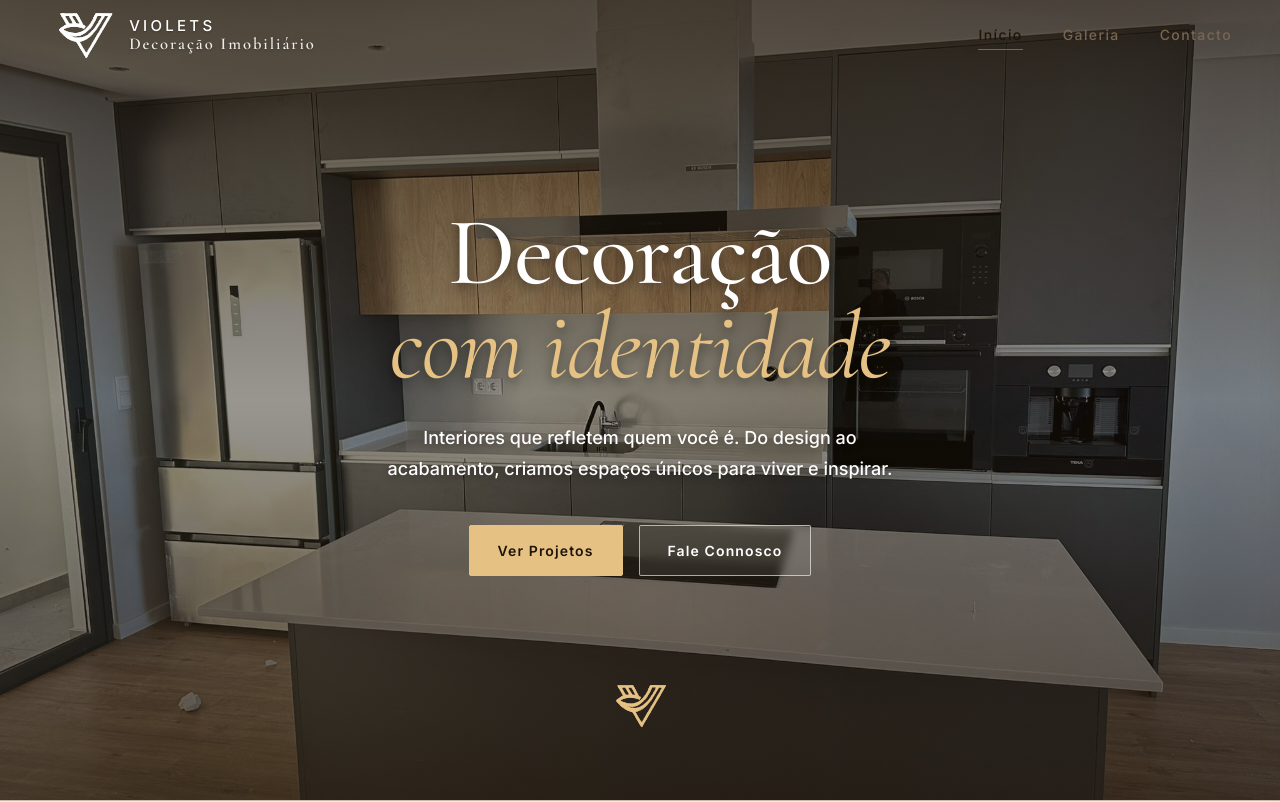
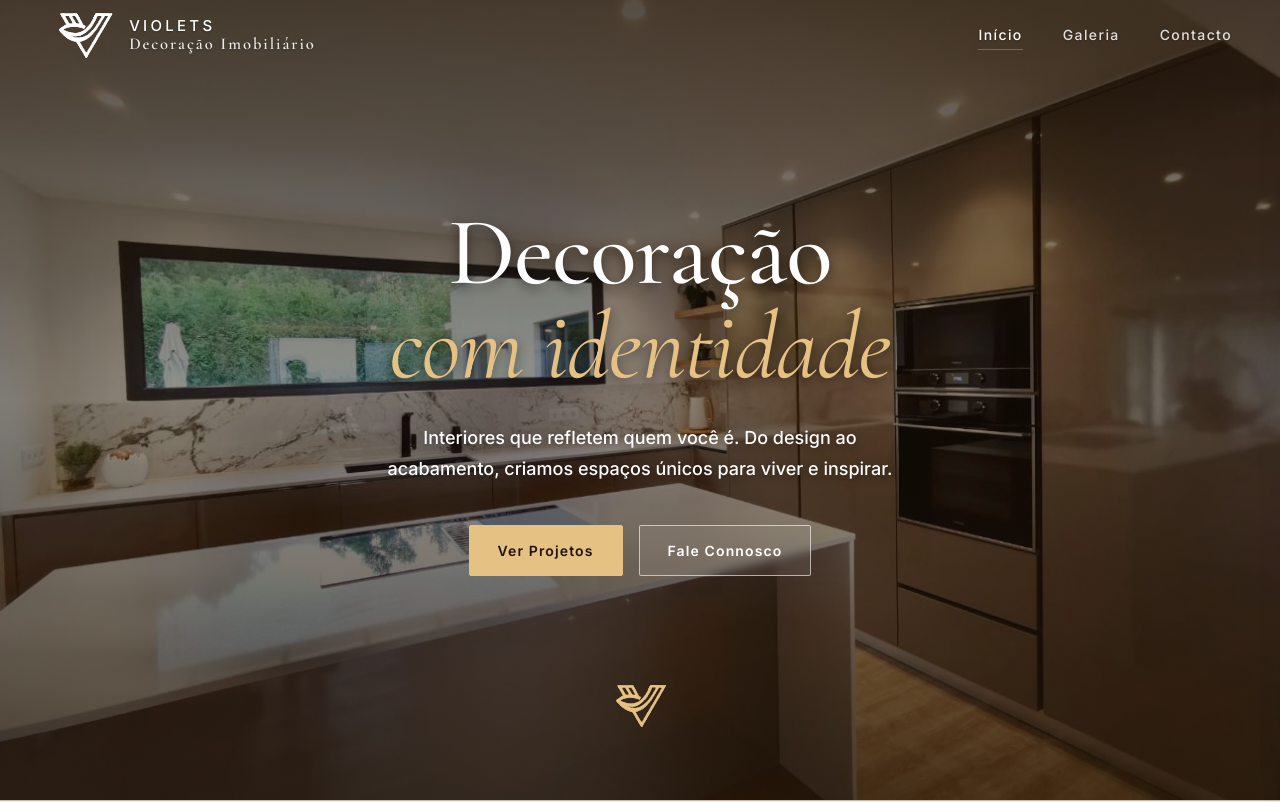
Before and after one commit to joaolopes53/violets, a React (Vite) app: page / in a window 1280 px wide. Shown: the top 802 px of the page. Built offline with nearby package versions, Linux system fonts and the light colour scheme.

Commit message:
refactor: update hero background image and rename navbar navigation selector

```diff
--- a/src/components/Navbar.css
+++ b/src/components/Navbar.css
@@ -25,13 +25,13 @@
   text-shadow: 0 1px 3px rgba(0, 0, 0, 0.3);
 }
 
-.navbar--home:not(.navbar--scrolled):not(.navbar--open) .navbar__nav a {
+.navbar--home:not(.navbar--scrolled):not(.navbar--open) .navbar__nav-desktop a {
   color: rgba(255, 255, 255, 0.85);
   text-shadow: 0 1px 2px rgba(0, 0, 0, 0.25);
 }
 
-.navbar--home:not(.navbar--scrolled):not(.navbar--open) .navbar__nav a:hover,
-.navbar--home:not(.navbar--scrolled):not(.navbar--open) .navbar__nav a.active {
+.navbar--home:not(.navbar--scrolled):not(.navbar--open) .navbar__nav-desktop a:hover,
+.navbar--home:not(.navbar--scrolled):not(.navbar--open) .navbar__nav-desktop a.active {
   color: #ffffff;
 }
 
--- a/src/pages/Home.css
+++ b/src/pages/Home.css
@@ -102,7 +102,7 @@
   inset: 0;
   background:
     linear-gradient(to bottom, rgba(30, 20, 8, 0.75) 0%, rgba(30, 20, 8, 0.45) 50%, rgba(30, 20, 8, 0.75) 100%),
-    url('/gallery/cozinhas/COZINHA 5.jpeg') no-repeat center center;
+    url('/gallery/cozinhas/COZINHA 4.jpeg') no-repeat center center;
   background-size: cover;
   z-index: 0;
 }
```
